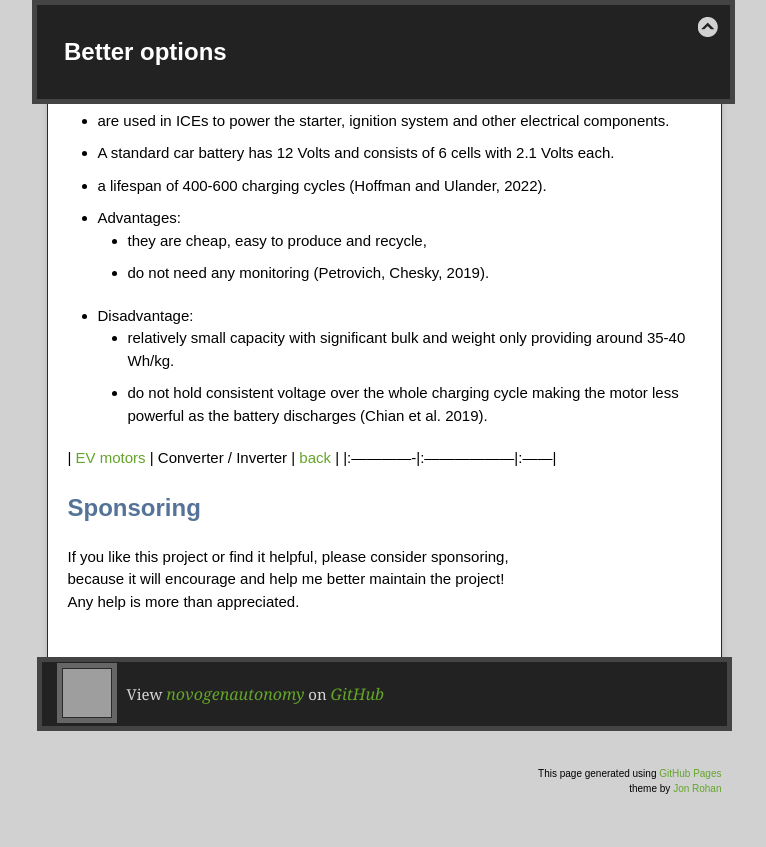
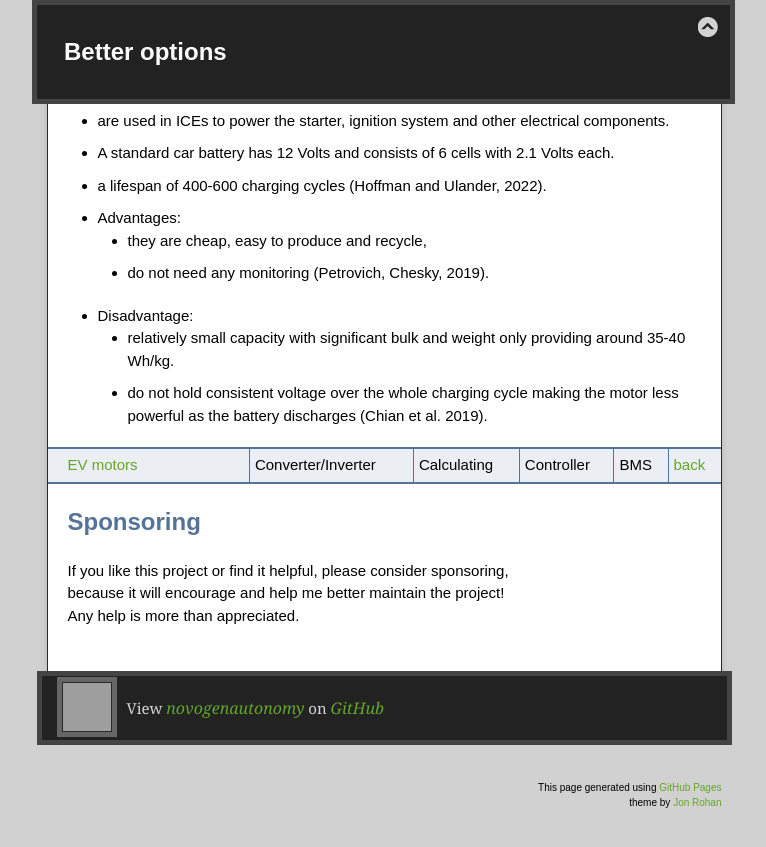
Before and after one commit to novogenautonomy/novogenautonomy.github.io, a Jekyll site: the page built from batteries.md, in a window 1280 px wide and 900 px high, scrolled down 1803 px. Shown: the top 847 px of the window, without its empty margins (256-1022 px from the left). Built offline with Jekyll 4.4.1, drawn with Linux system fonts in a browser that asks for light colours; our own code applies the rules of GitHub Pages for plain Markdown files; grey boxes are pictures that could not be loaded.

Commit message:
Update batteries.md

```diff
--- a/batteries.md
+++ b/batteries.md
@@ -59,8 +59,8 @@ and Ulander, 2022).
 
 
 
-| [EV motors](./evEngine.md) | Converter / Inverter | [back](./)  |
-|:-------------|:------------------|:------|
+| [EV motors](./evEngine.md) | Converter/Inverter | Calculating | Controller | BMS | [back](./) |
+
 
 
 
```
